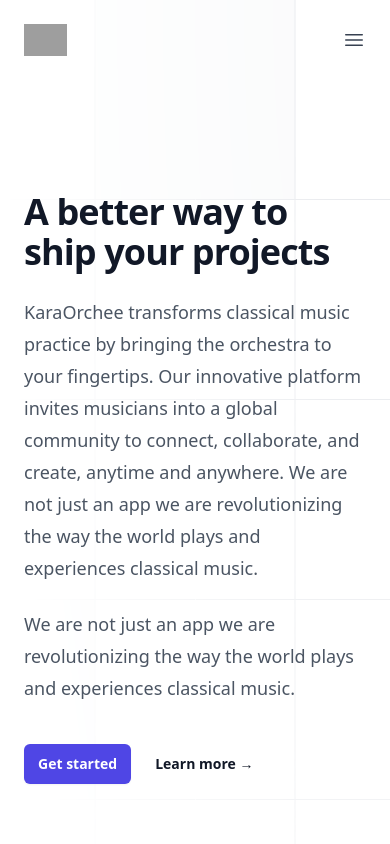
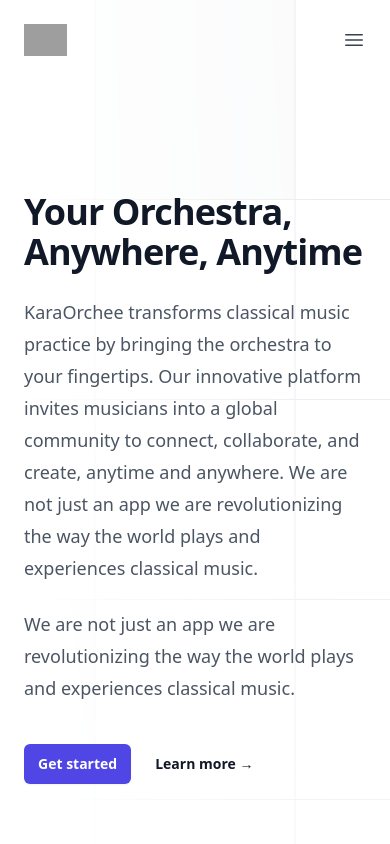
Before and after one commit to justinliuforever/KaraOrchee_web, a React (Vite) app: page /about in a window 390 px wide. Shown: the top 844 px of the page. Built offline with nearby package versions, Linux system fonts and the light colour scheme; grey boxes are pictures that could not be loaded.

Commit message:
apply gasp word effect to title

```diff
--- a/package.json
+++ b/package.json
@@ -15,6 +15,7 @@
     "@tailwindcss/forms": "^0.5.7",
     "clsx": "^2.1.1",
     "framer-motion": "^11.1.9",
+    "gsap": "^3.12.5",
     "react": "^18.2.0",
     "react-dom": "^18.2.0",
     "react-router-dom": "^6.23.1",
--- a/src/pages/AboutPage.jsx
+++ b/src/pages/AboutPage.jsx
@@ -1,10 +1,16 @@
 import { Bars3Icon, XMarkIcon } from '@heroicons/react/24/outline'
+import { useEffect, useRef } from 'react';
 
 import { Dialog } from '@headlessui/react'
 import Features from '../components/Features'
 import Newsletter from '../components/Newsletter'
 import Testimonials from '../components/Testimonials'
+import { TextPlugin } from 'gsap/TextPlugin';
+import { gsap } from 'gsap';
 import { useState } from 'react'
+
+// Register the TextPlugin
+gsap.registerPlugin(TextPlugin);
 
 const navigation = [
   { name: 'Product', href: '#' },
@@ -105,6 +111,21 @@
 
 export default function AboutPage() {
   const [mobileMenuOpen, setMobileMenuOpen] = useState(false)
+
+  const textRef = useRef(null);
+  useEffect(() => {
+    // Wait for 2 seconds before starting the animation
+    const timer = setTimeout(() => {
+      gsap.to(textRef.current, {
+        duration: 4,
+        text: "Your Orchestra, Anywhere, Anytime",
+        ease: "none"
+      });
+    }, 2000);
+
+    // Clean up the timer if the component is unmounted
+    return () => clearTimeout(timer);
+  }, []);
 
   return (
     <div className="bg-white">
@@ -223,8 +244,8 @@
             <div className="mx-auto max-w-2xl lg:mx-0 lg:flex-auto">
               <div className="flex">
               </div>
-              <h1 className="mt-10 max-w-lg text-4xl font-bold tracking-tight text-gray-900 sm:text-6xl">
-                A better way to ship your projects
+              <h1 ref={textRef} className="mt-10 max-w-lg text-4xl font-bold tracking-tight text-gray-900 sm:text-6xl">
+                KaraOrchee
               </h1>
               <p className="mt-6 text-lg leading-8 text-gray-600">
                 KaraOrchee transforms classical music practice by bringing the orchestra to your fingertips. Our innovative platform invites musicians into a global community to connect,
```
Also changed, not shown: 1 other file (tests, documents, lock files or other folders).
